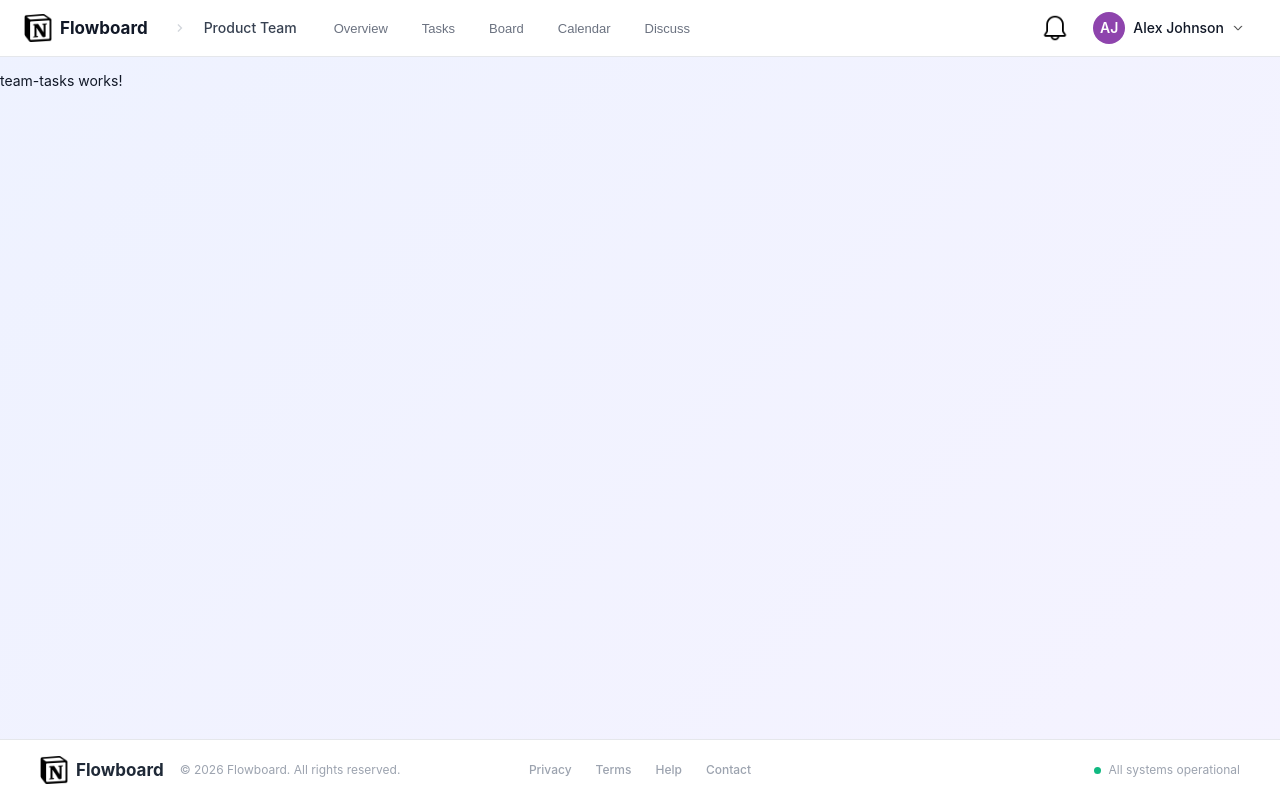
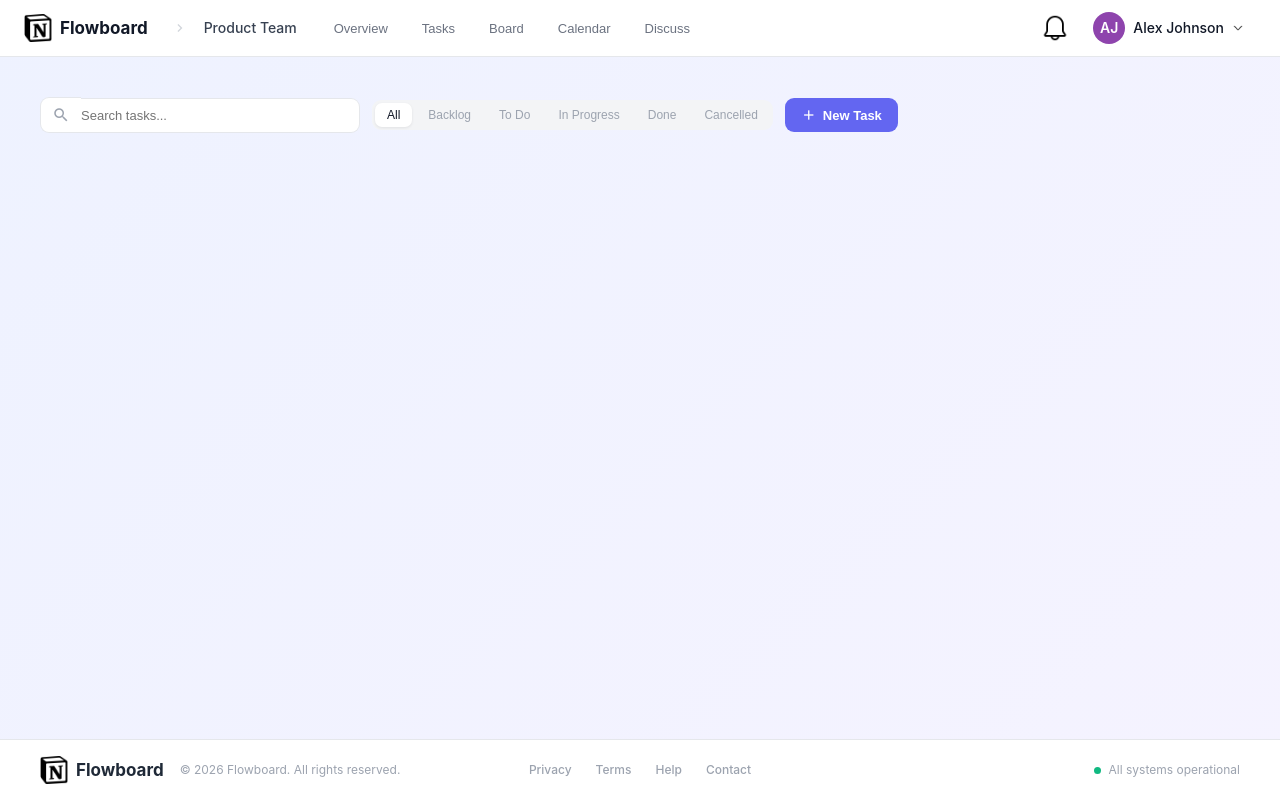
Before and after one commit to KhoaKhoa811/flowboard-ui, an Angular app: page /team-details/1/tasks in a window 1280 px wide. Built offline with nearby package versions, Linux system fonts and the light colour scheme.

Commit message:
refactor: implement task filters in team task tab in team details section

```diff
--- a/src/app/features/team-details/team-tasks/team-tasks.html
+++ b/src/app/features/team-details/team-tasks/team-tasks.html
@@ -1 +1,40 @@
-<p>team-tasks works!</p>
+<div class="team-task-container">
+    <div class="task-filter-container">
+        <div class="task-search-container">
+            <mat-icon class="search-icon">search</mat-icon>
+            <input type="text" placeholder="Search tasks..." class="search-input" />
+        </div>
+
+        <div class="task-status-filter-container">
+            <button
+                [ngClass]="{'selected': filteredName() === 'all'}"
+                (click)="onChangeFilter('all')"
+            >All</button>
+            <button
+                [ngClass]="{'selected': filteredName() === 'backlog'}"
+                (click)="onChangeFilter('backlog')"
+            >Backlog</button>
+            <button
+                [ngClass]="{'selected': filteredName() === 'todo'}"
+                (click)="onChangeFilter('todo')"
+            >To Do</button>
+            <button
+                [ngClass]="{'selected': filteredName() === 'inprogress'}"
+                (click)="onChangeFilter('inprogress')"
+            >In Progress</button>
+            <button
+                [ngClass]="{'selected': filteredName() === 'done'}"
+                (click)="onChangeFilter('done')"
+            >Done</button>
+            <button
+                [ngClass]="{'selected': filteredName() === 'cancelled'}"
+                (click)="onChangeFilter('cancelled')"
+            >Cancelled</button>
+        </div>
+
+        <button class="add-button">
+            <mat-icon class="add-icon">add</mat-icon>
+            New Task
+        </button>
+    </div>
+</div>
--- a/src/app/features/team-details/team-tasks/team-tasks.scss
+++ b/src/app/features/team-details/team-tasks/team-tasks.scss
@@ -0,0 +1,97 @@
+.team-task-container {
+    padding: 40px;
+    max-width: 1200px;
+    margin: 0px auto;
+
+    .task-filter-container {
+        display: flex;
+        align-items: center;
+        gap: 12px;
+        margin-bottom: 24px;
+
+        .task-search-container {
+            display: flex;
+            align-items: center;
+            width: 100%;
+            max-width: 320px;
+
+            .search-icon {
+                background: rgb(255, 255, 255);
+                padding: 5px 8px 5px 8px;
+                color: rgb(156, 163, 175);
+                border: 1.5px solid rgb(229, 231, 235);
+                border-right: none;
+
+                border-radius: 9px 0 0 9px;
+                font-size: 18px;
+                display: flex;
+                align-items: center;
+                justify-content: center;
+                flex-shrink: 0;
+            }
+
+            .search-input {
+                flex-grow: 1;
+                width: 0;
+
+                padding: 9px 12px 9px 0px;
+                border: 1.5px solid rgb(229, 231, 235);
+                border-left: none;
+
+                border-radius: 0 9px 9px 0;
+                font-size: 13px;
+                outline: none;
+                background: rgb(255, 255, 255);
+            }
+        }
+
+        .task-status-filter-container {
+            display: flex;
+            gap: 4px;
+            background: rgb(243, 244, 246);
+            border-radius: 9px;
+            padding: 3px;
+
+            button {
+                padding: 5px 12px;
+                border-radius: 7px;
+                font-size: 12px;
+                font-weight: 500;
+                border: medium;
+                cursor: pointer;
+                background: transparent;
+                color: rgb(156, 163, 175);
+                box-shadow: none;
+            }
+
+            .selected {
+                background-color: rgb(255, 255, 255);
+                color: rgb(17, 24, 39);
+                box-shadow: rgba(0, 0, 0, 0.08) 0px 1px 3px;
+            }
+        }
+
+        .add-button {
+            display: flex;
+            align-items: center;
+            gap: 6px;
+            padding: 9px 16px;
+            border-radius: 9px;
+            background: rgb(99, 102, 241);
+            color: rgb(255, 255, 255);
+            font-size: 13px;
+            font-weight: 600;
+            border: medium;
+            cursor: pointer;
+
+            .add-icon {
+                font-size: 16px;
+                display: flex;
+                align-items: center;
+                justify-content: center;
+                width: auto;
+                height: auto;
+            }
+        }
+    }
+}
--- a/src/app/features/team-details/team-tasks/team-tasks.ts
+++ b/src/app/features/team-details/team-tasks/team-tasks.ts
@@ -1,9 +1,17 @@
-import { Component } from '@angular/core';
+import { CommonModule } from '@angular/common';
+import { Component, signal } from '@angular/core';
+import { MatIcon } from '@angular/material/icon';
 
 @Component({
   selector: 'app-team-tasks',
-  imports: [],
+  imports: [MatIcon, CommonModule],
   templateUrl: './team-tasks.html',
   styleUrl: './team-tasks.scss',
 })
-export class TeamTasks {}
+export class TeamTasks {
+  filteredName = signal<string>('all');
+
+  onChangeFilter(filterName: string) {
+    this.filteredName.set(filterName);
+  }
+}
```
